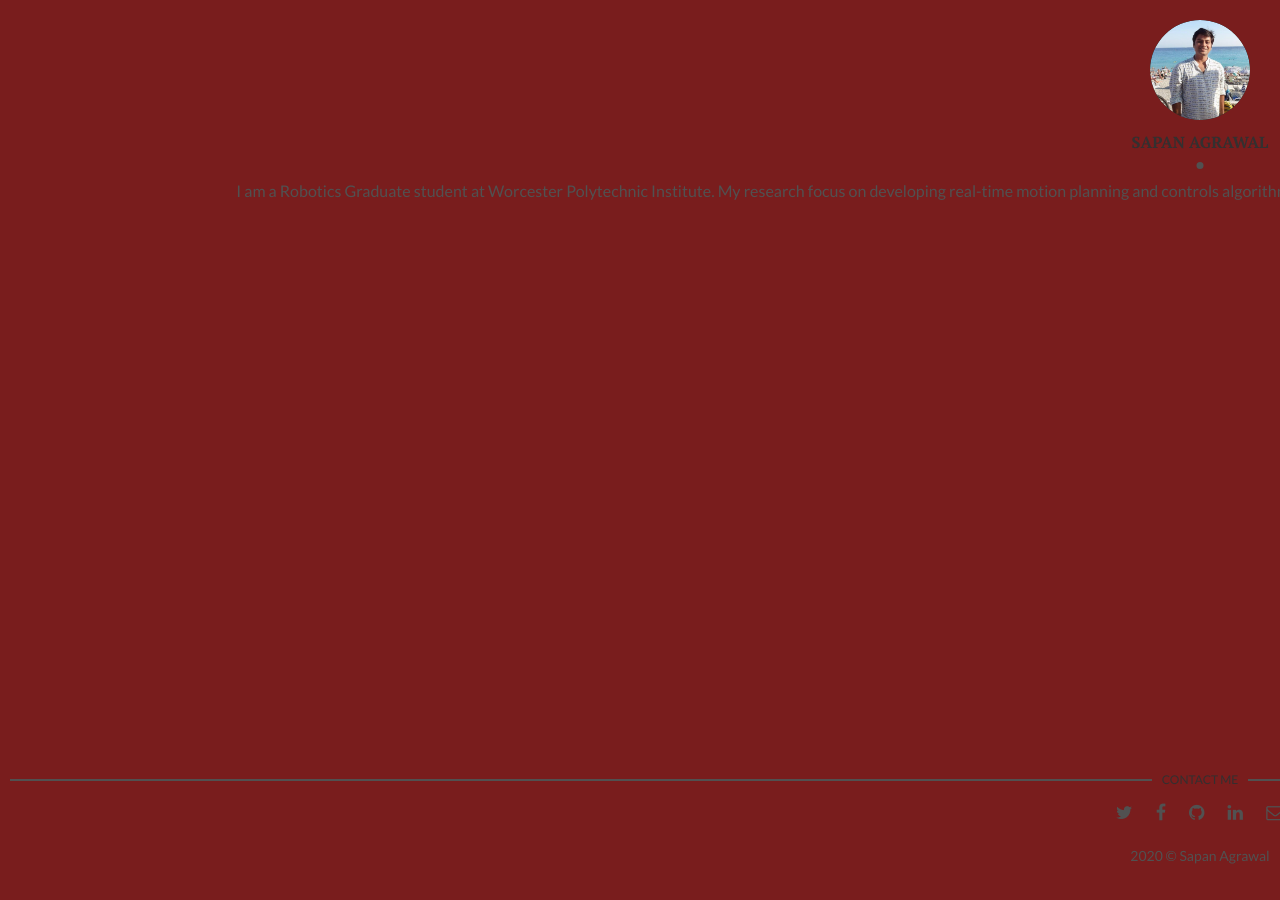
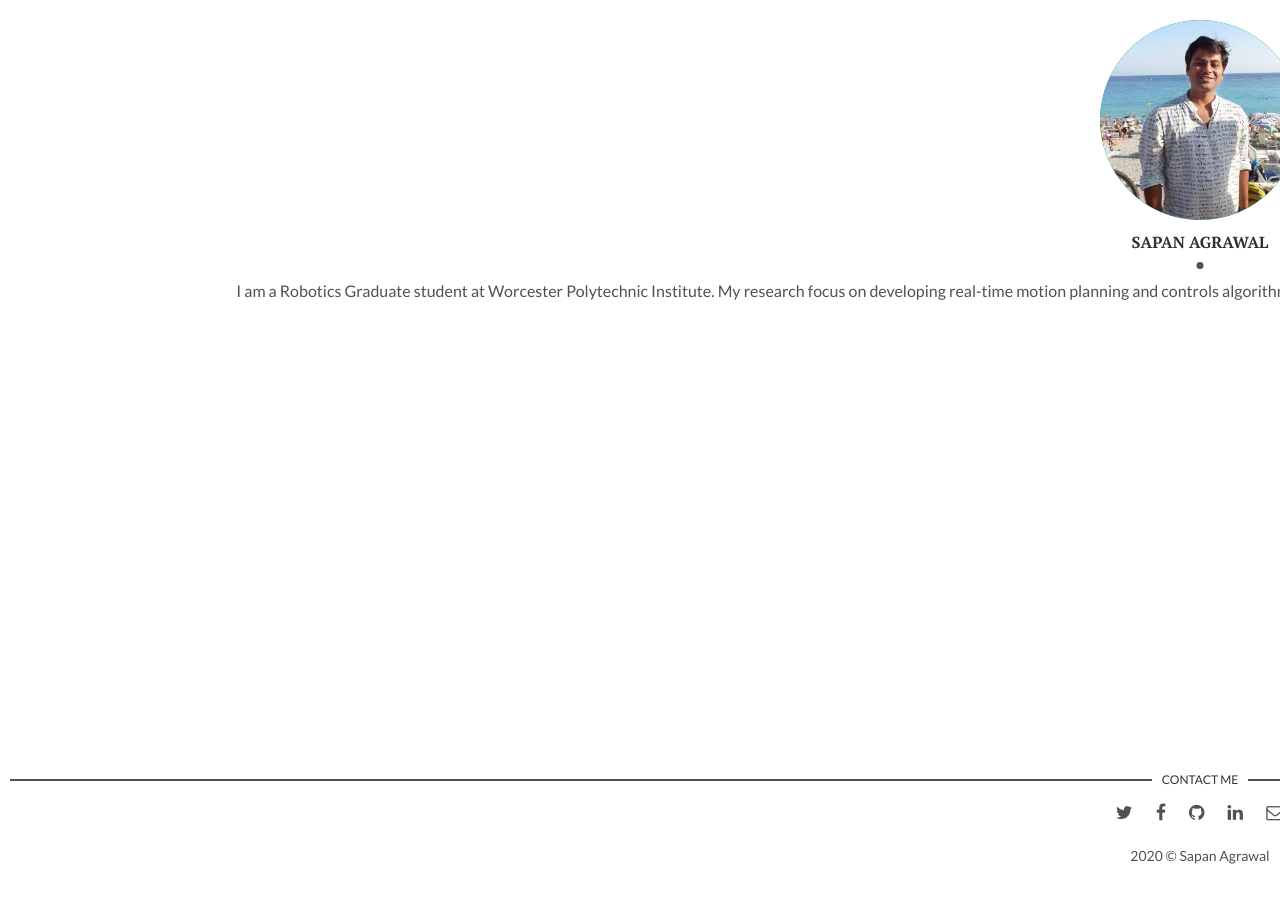
Before and after one commit to sapan-ostic/sapan-ostic.github.io, a Jekyll site: the page built from _posts/2017-04-06-welcome-to-jekyll.markdown, in a window 1280 px wide. Built offline with Jekyll 4.4.1, drawn with Linux system fonts in a browser that asks for light colours.

Commit message:
site setting updated

```diff
--- a/assets/css/main.css
+++ b/assets/css/main.css
@@ -933,7 +933,7 @@ table tfoot td {
   width: 2400px;
   height: 100%;
   padding: 20px 10px;
-  background-color: #791d1d;
+  background-color: #ffffff;
 }
 
 .about {
@@ -943,13 +943,13 @@ table tfoot td {
 }
 
 .about .cover-author-image {
-  width: 100px;
-  height: 100px;
+  width: 200px;
+  height: 200px;
   margin: 0 auto 10px;
   -webkit-border-radius: 100%;
           border-radius: 100%;
   overflow: hidden;
-  background-color: #333030;
+  background-color: #0a8;
 }
 
 .about img {
```
